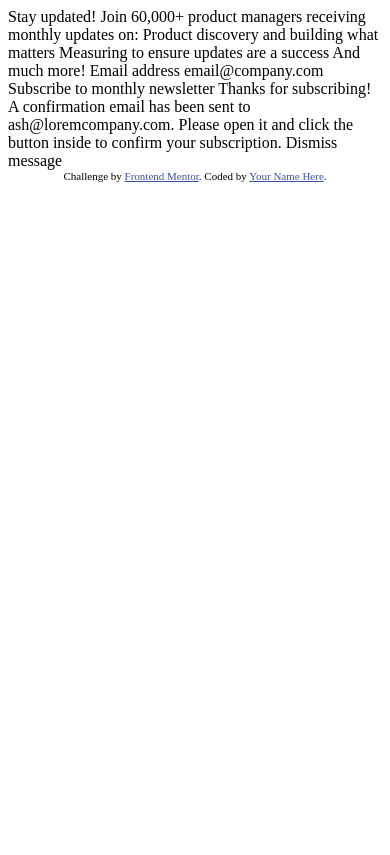
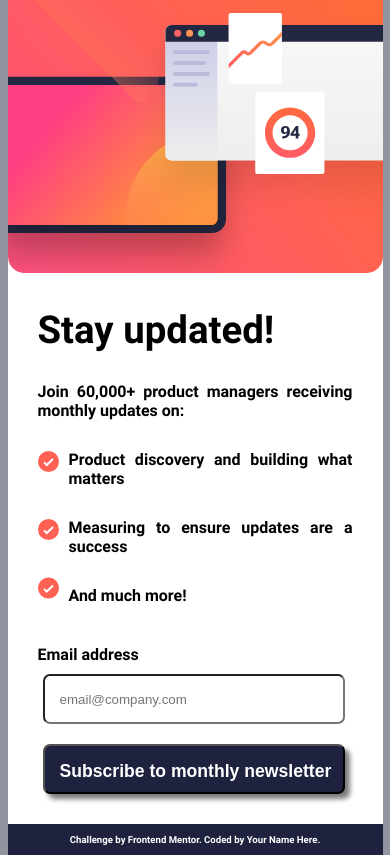
Before and after one commit to matheus369k/newsletter-sign-up-with-success-message-main, a plain HTML site: page index.html in a window 390 px wide. Drawn offline with Linux system fonts and the light colour scheme.

Commit message:
atualizado....
mobile version, first page...

```diff
--- /dev/null
+++ b/css/style.css
@@ -0,0 +1,120 @@
+*{
+    margin: 0;
+    padding: 0;
+    box-sizing: border-box;
+}
+
+@font-face {
+    font-family: fontBold;
+    src: url('../assets/fonts/Roboto-Bold.ttf') format(opentype);
+}
+
+@font-face {
+    font-family: fontnormal;
+    src: url('../assets/fonts/Roboto-Regular.ttf') format(opentype);
+}
+
+body{
+    width: 100vw;
+    height: 100vh;
+
+    font-family: 'fontBold', 'fontnormal';
+    font: normal 1em;
+    background-color:  hsl(231, 7%, 60%);
+
+    display: flex;
+    flex-direction: column;
+    justify-content: center;
+    align-items: center;
+}
+
+main{
+    width: 375px;
+    background-color: rgb(255, 255, 255);
+}
+
+section.picture{
+    width: 100%;
+    margin-bottom: 30px;
+}
+
+section.text h1{
+    font-size: 2.4em;
+    margin-bottom: 30px;
+}
+
+
+ul li{
+    margin-top: 15px;
+    text-align: justify;
+    display: flex;
+    flex-direction: row;
+}
+
+li p{
+    padding-top: 15px;
+}
+
+img.check{
+    margin-right: 10px;
+}
+
+section.text,
+section.login{
+    font-size: 1em;
+    text-align: justify;
+    margin: 30px 30px 20px;
+}
+
+ul{
+    list-style: none;
+}
+
+section.login{
+    margin-top: 40px;
+}
+
+section.login input{
+    width: 96%;
+    margin: 10px 0px 10px 5px;
+    height: 50px;
+    padding: 15px;
+    border-radius: 7px;
+}
+
+input.button{
+    font-size: 1.1em;
+    font-weight: bold;
+    color: white;
+    background-color: hsl(233, 35%, 18%) ;
+    box-shadow: 5px 5px 5px rgba(0, 0, 0, 0.521);
+    cursor: pointer;
+}
+
+input.button:hover{
+    background-color:  hsl(233, 29%, 29%) ;
+}
+
+section.off{
+    display: none;
+}
+
+footer{
+    color: white;
+    background-color:  hsl(233, 35%, 18%) ;
+
+    padding: 10px 0px;
+    width: 375px;
+
+    font-size: 0.6em;
+    text-align: center;
+}
+
+div a{
+    text-decoration: none;
+    color: white;
+}
+
+div a:hover{
+    color: orangered;
+}
--- a/index.html
+++ b/index.html
@@ -8,45 +8,71 @@
 
   <title>Frontend Mentor | Newsletter sign-up form with success message</title>
 
-  <!-- Feel free to remove these styles or customise in your own stylesheet 👍 -->
-  <style>
-    .attribution { font-size: 11px; text-align: center; }
-    .attribution a { color: hsl(228, 45%, 44%); }
-  </style>
+  <link rel="stylesheet" href="css/style.css">
 </head>
 <body>
+  <main>
+    <section class="picture">
+        <img src="assets/images/illustration-sign-up-mobile.svg" alt="">
+    </section>
+    <section class="text">
+      <h1>Stay updated!</h1>
+      <p>Join 60,000+ product managers receiving monthly updates on:</p>
+      <ul>
+        <li>
+          <img
+          class="check"
+          src="assets/images/icon-list.svg"
+          alt="icon Check">
+           <p>
+            Product discovery and building what matters
+          </p>
+          </li>
+        <li>
+          <img
+          class="check"
+          src="assets/images/icon-list.svg"
+          alt="icon Check">
+          <p>
+            Measuring to ensure updates are a success
+          </p>
+        </li>
+        <li>
+          <img
+          class="check"
+          src="assets/images/icon-list.svg"
+          alt="icon Check">
+          <p>
+            And much more!
+          </p>
+        </li>
+      </ul>
+    </section>
+    <section class="login">
+      <p>
+        Email address
+      </p>
+      <p>
+        <input class="box" type="email" name="email" id="iemail" placeholder="email@company.com">
+      </p>
+      <p>
+        <input class="button" type="submit" value="Subscribe to monthly newsletter">
+      </p>
+    </section>
 
-  <!-- Sign-up form start -->
-
-  Stay updated!
-
-  Join 60,000+ product managers receiving monthly updates on:
-
-  Product discovery and building what matters
-  Measuring to ensure updates are a success
-  And much more!
-
-  Email address
-  email@company.com
-
-  Subscribe to monthly newsletter
-
-  <!-- Sign-up form end -->
-
-  <!-- Success message start -->
-
-  Thanks for subscribing!
-
-  A confirmation email has been sent to ash@loremcompany.com.
-  Please open it and click the button inside to confirm your subscription.
-
-  Dismiss message
-
-  <!-- Success message end -->
-
-  <div class="attribution">
-    Challenge by <a href="https://www.frontendmentor.io?ref=challenge" target="_blank">Frontend Mentor</a>.
-    Coded by <a href="#">Your Name Here</a>.
-  </div>
+    <section  class="off">
+      <h1>Thanks for subscribing!</h1>
+      <p>
+        A confirmation email has been sent to ash@loremcompany.com. Please open it and click the button inside to confirm your subscription.
+      </p>
+      <button>Dismiss message</button>
+    </section>
+  </main>
+  <footer>
+    <div class="attribution">
+      Challenge by <a href="https://www.frontendmentor.io?ref=challenge" target="_blank">Frontend Mentor</a>.
+      Coded by <a href="#">Your Name Here</a>.
+    </div>
+  </footer>
 </body>
 </html>
```
